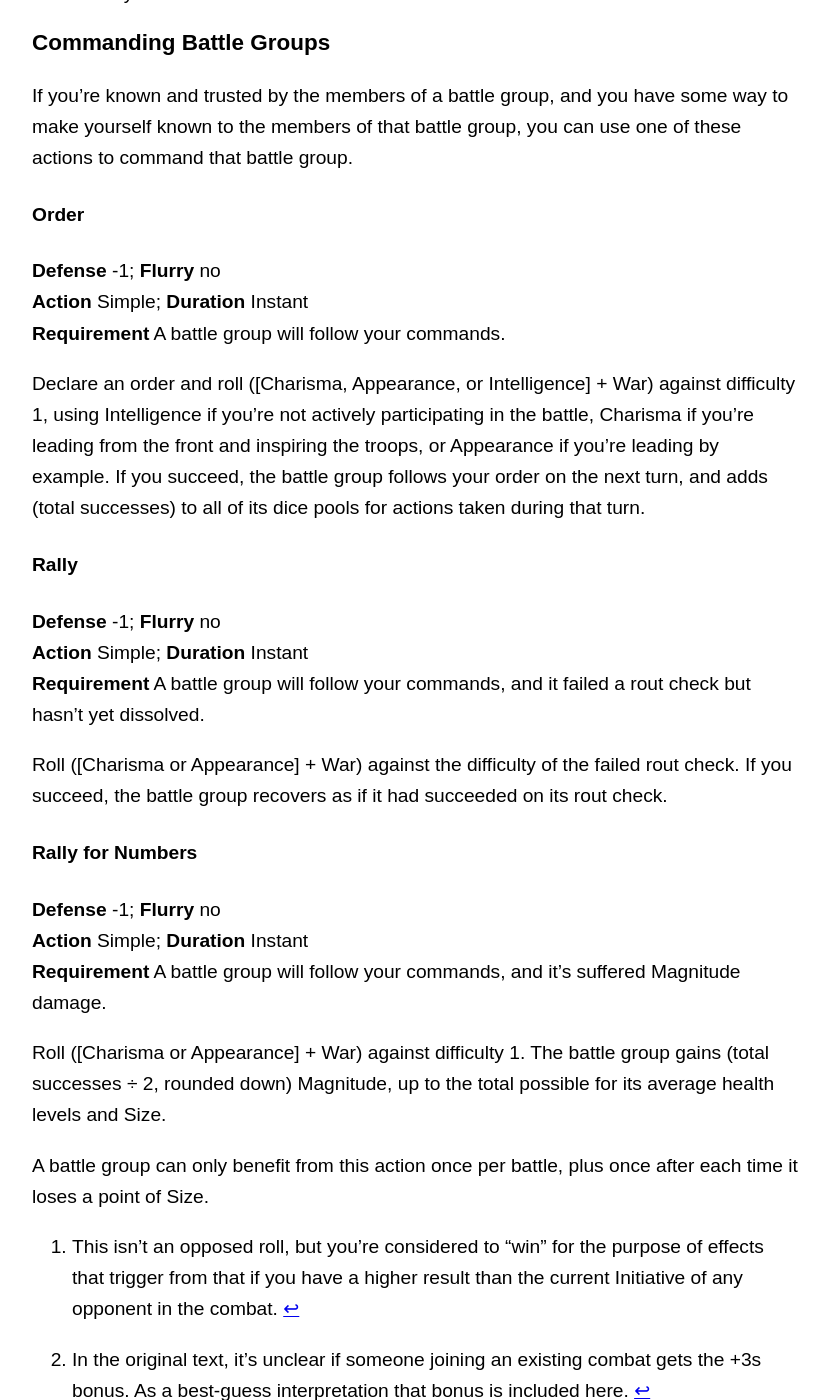
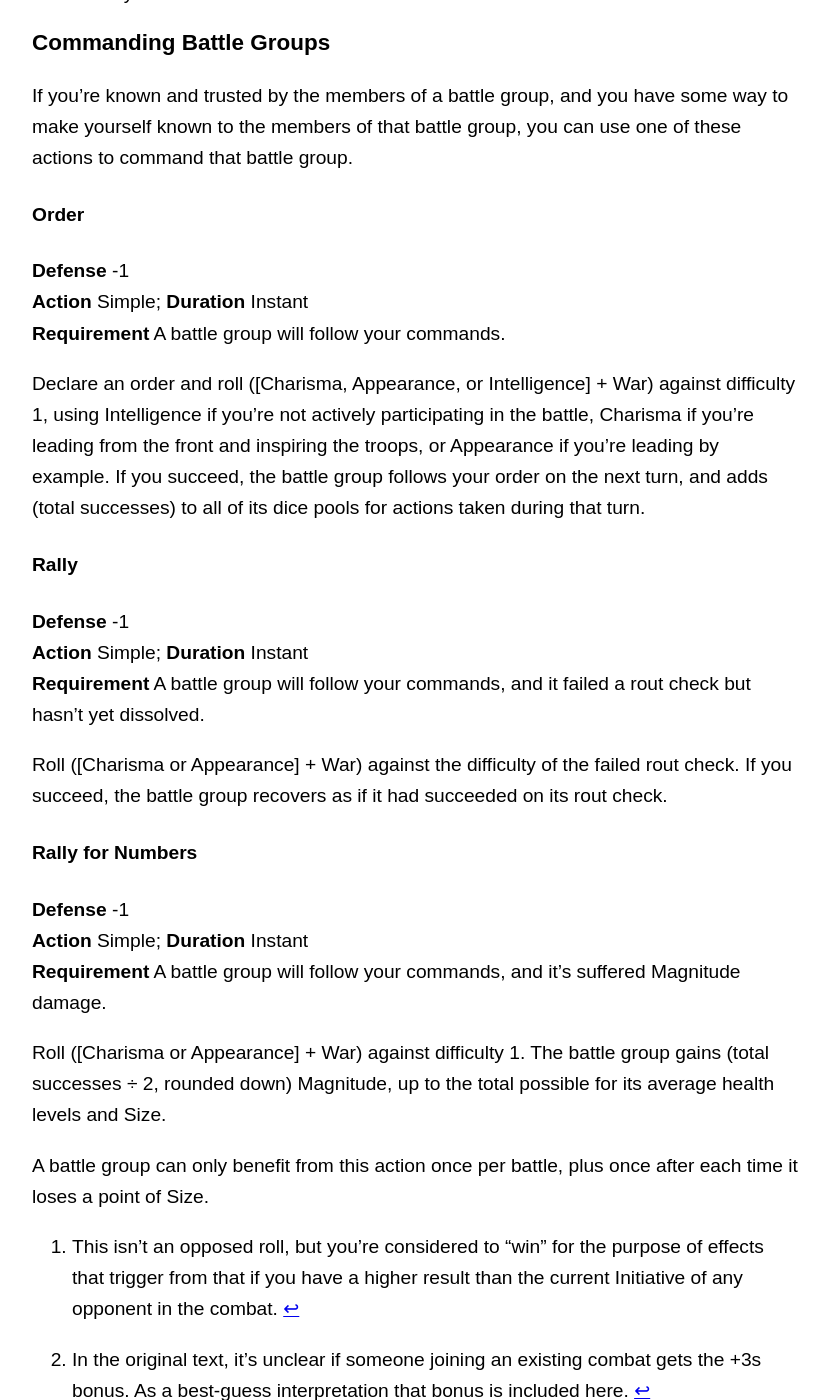
Before and after one commit to lost-egg/lost-egg.github.io, a Jekyll site: the page built from combat.md, in a window 1280 px wide and 1400 px high, scrolled down 24300 px. Shown: the whole window, without its empty margins (224-1053 px from the left). Built offline with Jekyll 4.4.1, drawn with Linux system fonts in a browser that asks for light colours.

Commit message:
Tweak battle group actions

```diff
--- a/combat.md
+++ b/combat.md
@@ -549,7 +549,7 @@ If you're known and trusted by the members of a battle group, and you have some
 
 #### Order
 
-**Defense** -1; **Flurry** no
+**Defense** -1
 **Action** Simple; **Duration** Instant
 **Requirement** A battle group will follow your commands.
 
@@ -557,7 +557,7 @@ Declare an order and roll ([Charisma, Appearance, or Intelligence] + War) agains
 
 #### Rally
 
-**Defense** -1; **Flurry** no
+**Defense** -1
 **Action** Simple; **Duration** Instant
 **Requirement** A battle group will follow your commands, and it failed a rout check but hasn't yet dissolved.
 
@@ -565,7 +565,7 @@ Roll ([Charisma or Appearance] + War) against the difficulty of the failed rout
 
 #### Rally for Numbers
 
-**Defense** -1; **Flurry** no
+**Defense** -1
 **Action** Simple; **Duration** Instant
 **Requirement** A battle group will follow your commands, and it's suffered Magnitude damage.
 
```
